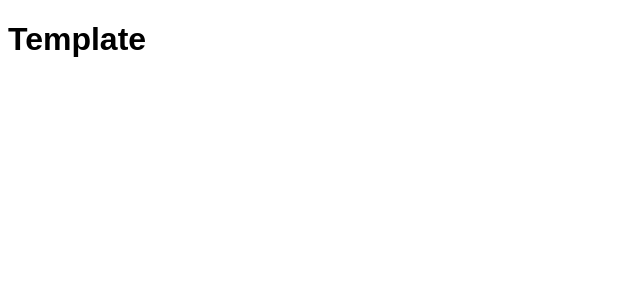
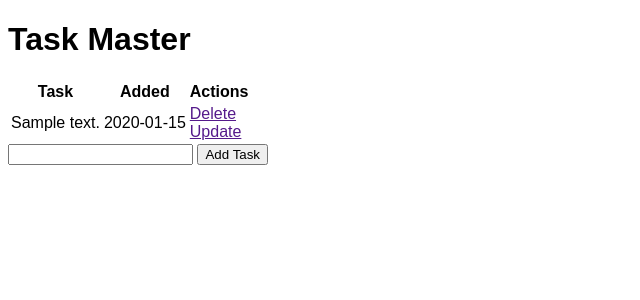
Before and after one commit to Dustin-Wleczyk/practice-flask-tutorial, a Flask app: page / in a window 1280 px wide. Shown: the top 300 px of the page, without its empty margins (0-640 px from the left). Run offline with Flask 3, Linux system fonts and the light colour scheme; tables that the repository leaves empty hold one stand-in row (values such as "Sample post").

Commit message:
Add task implemented

```diff
--- a/app.py
+++ b/app.py
@@ -1,4 +1,4 @@
-from flask import Flask, render_template, url_for
+from flask import Flask, render_template, url_for, request, redirect
 from flask_sqlalchemy import SQLAlchemy
 from datetime import datetime
 app = Flask(__name__)
@@ -18,9 +18,23 @@ class Todo(db.Model):
 with app.app_context():
     db.create_all()
 
-@app.route('/')
+@app.route('/', methods=['POST', 'GET'])
 def index():
-    return render_template('index.html')
+    if request.method == 'POST':
+        task_content = request.form['content']
+        new_task = Todo(content=task_content)
+        try:
+            db.session.add(new_task)
+            db.session.commit()
+            return redirect('/')
+        except:
+            return "Issue with adding task"
+
+
+    else:
+        tasks = Todo.query.order_by(Todo.date_created).all()
+        return render_template('index.html', tasks=tasks)
+
 
 
 if __name__ =="__main__":
--- a/templates/index.html
+++ b/templates/index.html
@@ -1,11 +1,39 @@
 {% extends 'base.html' %}
 
 {% block head %}
-
+<title> Task Master </title>
 {% endblock %}
 
 {% block body %}
 
-<h1>Template</h1>
+<div class="content">
+    <h1>Task Master</h1>
+
+    <table>
+        <tr>
+            <th>Task</th>
+            <th>Added</th>
+            <th>Actions</th>
+        </tr>
+        {% for task in tasks %}
+            <tr>
+
+                <td>{{task.content}}</td>
+                <td>{{task.date_created.date()}}</td>
+                <td>
+                    <a href="">Delete</a>
+                    <br>
+                    <a href="">Update</a>
+                </td>
+            </tr>
+
+        {% endfor %}
+    </table>
+
+    <form action="/" method="POST">
+        <input type ="text" name="content" id="content">
+        <input type="submit" value="Add Task">
+    </form>
+</div>
 
 {% endblock %}
```
